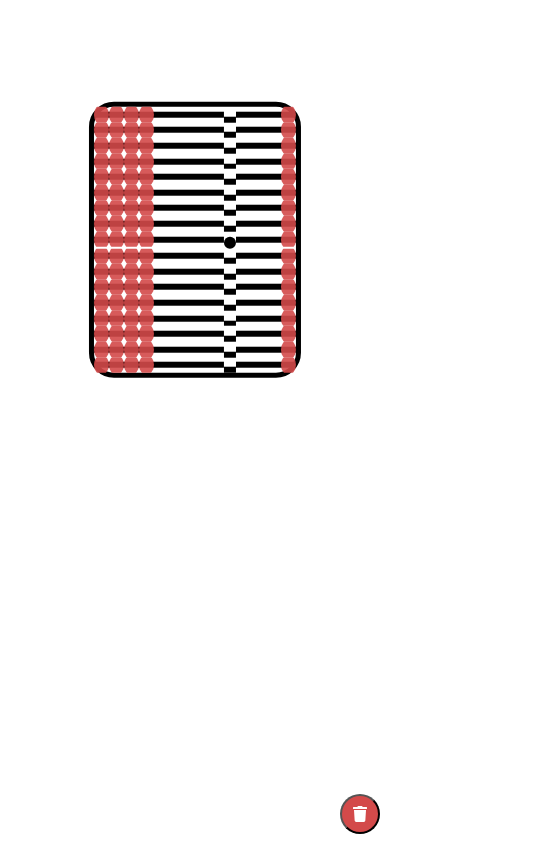
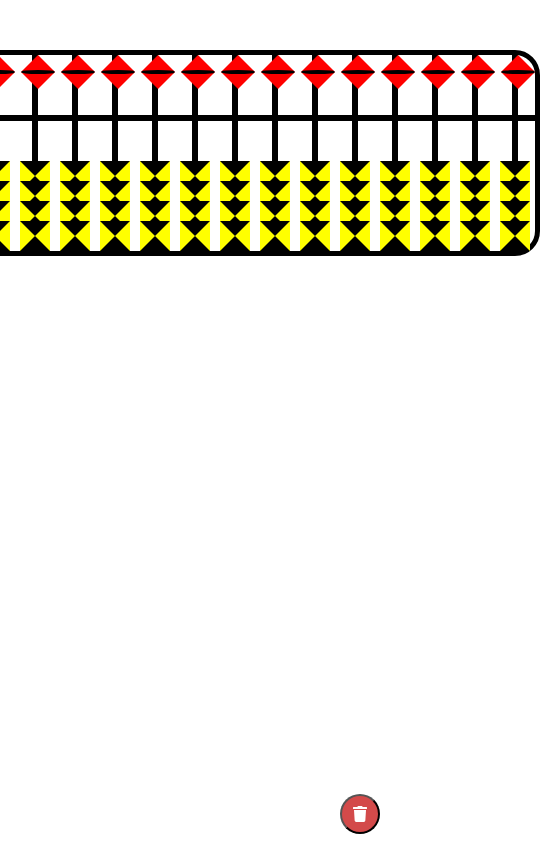
Before and after one commit to cyproto/abacus, a React (Create React App) app: page / in a window 390 px wide. Shown: the whole page, 540 px wide, since content can reach past the window. Built offline with nearby package versions, Linux system fonts and the light colour scheme.

Commit message:
[Partial] Beads done.

```diff
--- a/src/App.scss
+++ b/src/App.scss
@@ -44,7 +44,7 @@ footer {
 
 .up-beads-container {
 	height: 60px;
-	width: 4vw;
+	width: 40px;
   overflow: hidden;
 	position: relative;
   display: flex;
@@ -53,8 +53,8 @@ footer {
 }
 
 .down-beads-container {
-	width: 4vw;
 	height: 130px;
+	width: 40px;
   overflow: hidden;
   position: relative;
   display: flex;
@@ -68,15 +68,42 @@ footer {
 }
 
 .upbead {
-	width: 30px;
-	height: 20px;
-	border-radius: 55%;
-	background: rgb(211, 74, 74);
-	top: 0;
-	position: absolute;
-	display: block;
-  opacity: 0.9;
+  display: flex;
+  justify-content: center;
+  text-align: center;
 }
+
+.upbead-middle {
+
+}
+
+.upbead-top {
+  position: absolute;
+  top: 0;
+  border-left: 17px solid transparent;
+  border-right: 17px solid transparent;
+  border-bottom: 17px solid red;
+}
+
+.upbead-middle {
+  z-index: 5;
+  width: 32px;
+  top: 15px;
+  position: absolute;
+  border: solid 2px #000;
+  border-color: #000 transparent #000 transparent;
+  border-radius: 100% 100% 100% 100%;
+  padding: 0;
+}
+
+.upbead-bottom {
+  position: absolute;
+  top: 17px;
+  border-left: 17px solid transparent;
+  border-right: 17px solid transparent;
+  border-top: 17px solid red;
+}
+
 
 #source {
   color: #fff;
@@ -84,13 +111,12 @@ footer {
 }
 
 .downbead {
-	position: absolute;
-	bottom: 0;
-	width: 30px;
-	height: 20px;
-	background: rgb(211, 74, 74);
-	border-radius: 55%;
-  opacity: 0.9;
+  position: absolute;
+  bottom: 0;
+  border-bottom: 15px solid black;
+  border-top: 15px solid black;
+  border-left: 15px solid yellow;
+  border-right: 15px solid yellow;
 }
 
 
@@ -169,61 +195,61 @@ header {
   }
 }
 
-@media (max-width: 767px) {
-  .abacus-list {
-  transform: rotate(90deg);
-  margin-top: 10vh;
-  margin-bottom: 50px;
-}
+// @media (max-width: 767px) {
+//   .abacus-list {
+//   transform: rotate(90deg);
+//   margin-top: 10vh;
+//   margin-bottom: 50px;
+// }
 
 
-  .downbead {
-    position: absolute;
-    bottom: 0;
-    width: 20px;
-    height: 15px;
-    background: rgb(211, 74, 74);
-    border-radius: 55%;
-    opacity: 0.9;
-  }
+//   .downbead {
+//     position: absolute;
+//     bottom: 0;
+//     width: 20px;
+//     height: 15px;
+//     background: rgb(211, 74, 74);
+//     border-radius: 55%;
+//     opacity: 0.9;
+//   }
 
-  .upbead {
-    width: 20px;
-    height: 15px;
-    border-radius: 55%;
-    background: rgb(211, 74, 74);
-    top: 0;
-    position: absolute;
-    display: block;
-    opacity: 0.9;
-  }
+//   .upbead {
+//     width: 20px;
+//     height: 15px;
+//     border-radius: 55%;
+//     background: rgb(211, 74, 74);
+//     top: 0;
+//     position: absolute;
+//     display: block;
+//     opacity: 0.9;
+//   }
 
-  .up-vertical-pole-center-dot {
-    height: 3vw;
-    margin-left: 2.50vw;
-  }
+//   .up-vertical-pole-center-dot {
+//     height: 3vw;
+//     margin-left: 2.50vw;
+//   }
 
-  .ab-item:nth-child(9) {
-    .up-vertical-pole-center-dot {
-      width: 3vw;
-      height: 3vw;
-      background-color: black;
-      border-radius: 50px;
-      margin-left: 1.3vw;
-    }
-  }
+//   .ab-item:nth-child(9) {
+//     .up-vertical-pole-center-dot {
+//       width: 3vw;
+//       height: 3vw;
+//       background-color: black;
+//       border-radius: 50px;
+//       margin-left: 1.3vw;
+//     }
+//   }
 
-  .downbead:nth-child(1) {
-    bottom: 45px;
+//   .downbead:nth-child(1) {
+//     bottom: 45px;
 
-  }
+//   }
 
-  .downbead:nth-child(2) {
-    bottom: 30px;
+//   .downbead:nth-child(2) {
+//     bottom: 30px;
 
-  }
+//   }
 
-  .downbead:nth-child(3) {
-    bottom: 15px;
-  }
-}
+//   .downbead:nth-child(3) {
+//     bottom: 15px;
+//   }
+// }
--- a/src/components/AbacusItem.jsx
+++ b/src/components/AbacusItem.jsx
@@ -15,12 +15,8 @@ export default class AbacusItem extends React.Component {
     ReactDOM.findDOMNode(this.refs.upbead).style.transition = '.5s'
     if (this.props.up) {
       ReactDOM.findDOMNode(this.refs.upbead).style.transform = 'translateY(30px)'
-      ReactDOM.findDOMNode(this.refs.upbead).style.background = 'brown'
-      ReactDOM.findDOMNode(this.refs.upbead).style.opacity = '1'
     } else {
       ReactDOM.findDOMNode(this.refs.upbead).style.transform = 'translateY(0px)'
-      ReactDOM.findDOMNode(this.refs.upbead).style.background = 'rgb(211, 74, 74)'
-      ReactDOM.findDOMNode(this.refs.upbead).style.opacity = '0.9'
     }
 
   }
@@ -28,8 +24,6 @@ export default class AbacusItem extends React.Component {
   clearUpBeads() {
 
     React.findDOMNode(this.refs.upbead).style.transform = 'translateY(0px)'
-    React.findDOMNode(this.refs.upbead).style.background = 'rgb(211, 74, 74)'
-    React.findDOMNode(this.refs.upbead).style.opacity = '0.9'
   }
 
 
@@ -40,7 +34,15 @@ export default class AbacusItem extends React.Component {
         <div className="unit">{this.props.unit}</div>
         <div className="up-beads-container">
           <div className="up-vertical-pole"></div>
-          <div ref="upbead" {...this.props} unit={this.props.unit} up={this.props.up.toString()} onClick={this.handleupClick} className="upbead"></div>
+          <div ref="upbead" {...this.props} unit={this.props.unit} up={this.props.up.toString()} onClick={this.handleupClick} className="upbead">
+
+          <div className="upbead-top">
+            </div>
+            <div className="upbead-middle">
+            </div>
+            <div className="upbead-bottom">
+            </div>
+          </div>
         </div>
         <div className="up-vertical-pole-center-dot"></div>
         <DownBeads {...this.props.down} />
--- a/src/components/DownBeads.jsx
+++ b/src/components/DownBeads.jsx
@@ -16,8 +16,6 @@ export default class DownBeads extends React.Component {
                 this.props.nums[i] += 40;
                 parent.childNodes[i].style.transition = '.5s'
                 parent.childNodes[i].style.transform = 'translateY(-40px)'
-                parent.childNodes[i].style.background = 'brown'
-                parent.childNodes[i].style.opacity = '1'
             }
         } else {
             var val = 120 - count * 40;
@@ -28,8 +26,6 @@ export default class DownBeads extends React.Component {
                     //??????????
                     // parent.childNodes[j].style.transition = '.5s'
                     parent.childNodes[j].style.transform = 'translateY(0px)'
-                    parent.childNodes[j].style.background = 'rgb(211, 74, 74)'
-                    parent.childNodes[j].style.opacity = '0.9'
                 }
                 val -= 40;
             }
```
